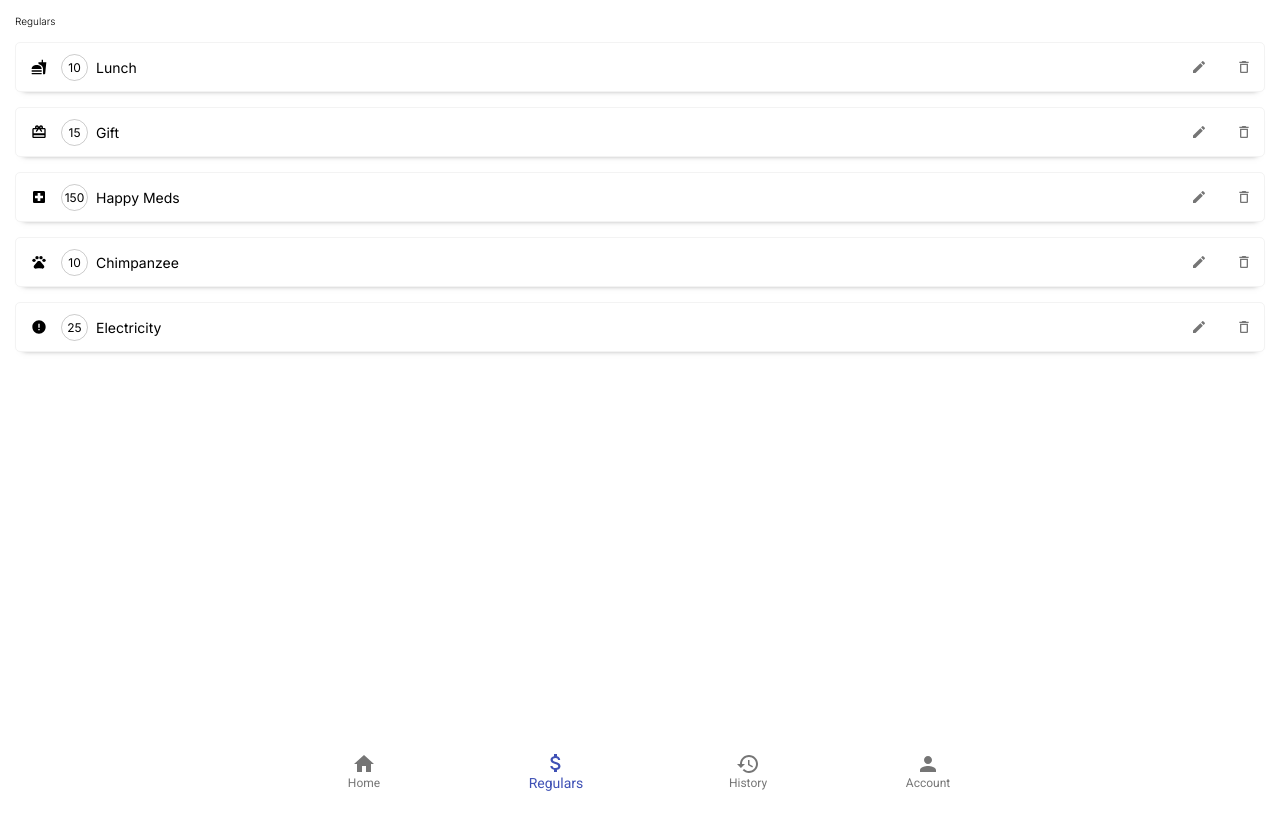
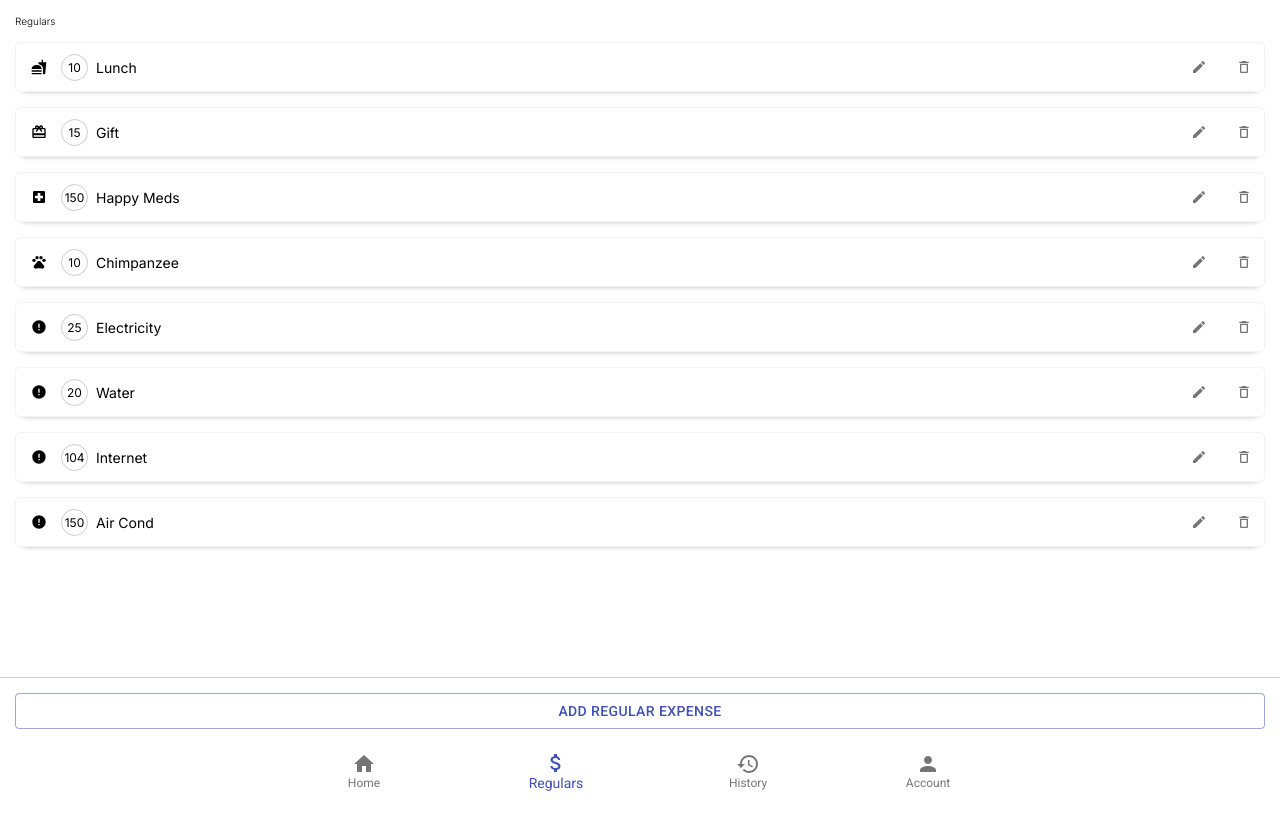
Before and after one commit to rajsaha/lazywallet, a React (Create React App) app: page /regulars in a window 1280 px wide. Shown: the top 830 px of the page. Built offline with nearby package versions, Linux system fonts and the light colour scheme.

Commit message:
wip add regular expense

```diff
--- /dev/null
+++ b/src/components/AddRegularExpense/AddRegularExpense.js
@@ -0,0 +1,60 @@
+import { Button } from '@material-ui/core';
+import React, { useState } from 'react';
+import './AddRegularExpense.scss';
+import Dialog from '@material-ui/core/Dialog';
+import DialogActions from '@material-ui/core/DialogActions';
+import DialogContent from '@material-ui/core/DialogContent';
+import DialogTitle from '@material-ui/core/DialogTitle';
+import AddExpense from '../AddExpense/AddExpense';
+import dummyDataObj from "@Helper/dummy-data/dummy-data.service";
+
+function AddRegularExpense() {
+    const [showDialog, setShowDialog] = useState(false);
+    const handleClose = () => {
+        setShowDialog(false);
+    };
+
+    function addNewRegularExpense({ type, title, amount }) {
+        if (!title || !amount) {
+            return false;
+        }
+
+        console.log(type, title, amount)
+
+        dummyDataObj.addRegularExpense({
+            type: type,
+            title: title,
+            amount: amount
+        });
+
+        return true;
+    }
+
+    return (
+        <>
+            { showDialog ?
+                <Dialog open={showDialog} onClose={handleClose} aria-labelledby="form-dialog-title">
+                    <DialogTitle id="form-dialog-title">Add Regular Expense</DialogTitle>
+                    <DialogContent>
+                        <AddExpense expenseCallback={addNewRegularExpense} showButton={false} />
+                    </DialogContent>
+                    <DialogActions>
+                        <Button onClick={handleClose} color="primary">
+                            Cancel
+                        </Button>
+                        <Button color="primary">
+                            Add
+                        </Button>
+                    </DialogActions>
+                </Dialog>
+                :
+                ""
+            }
+            <div className="add-button">
+                <Button variant="outlined" color="primary" onClick={() => setShowDialog(true)}>Add Regular Expense</Button>
+            </div>
+        </>
+    );
+}
+
+export default AddRegularExpense;
--- /dev/null
+++ b/src/components/AddRegularExpense/AddRegularExpense.scss
@@ -0,0 +1,7 @@
+.add-button {
+    background-color: white;
+    box-sizing: border-box;
+    button {
+        width: 100%;
+    }
+}
--- a/src/helper/dummy-data/dummy-data.service.js
+++ b/src/helper/dummy-data/dummy-data.service.js
@@ -33,6 +33,27 @@ class DummyData {
             typeId: 7,
             title: "Electricity",
             amount: 25
+        },
+        {
+            id: 5,
+            typeDesc: "utilities",
+            typeId: 7,
+            title: "Water",
+            amount: 20
+        },
+        {
+            id: 6,
+            typeDesc: "utilities",
+            typeId: 7,
+            title: "Internet",
+            amount: 104
+        },
+        {
+            id: 7,
+            typeDesc: "utilities",
+            typeId: 7,
+            title: "Air Cond",
+            amount: 150
         }
     ];
 
@@ -114,6 +135,17 @@ class DummyData {
         });
     }
 
+    addRegularExpense(data) {
+        let maxId = Math.max.apply(Math, this.regExpenses.map((o) => o.id)) + 1;
+        this.regExpenses.push({
+            id: maxId,
+            typeDesc: this.getTypeDesc(data.type),
+            typeId: data.type,
+            title: data.title,
+            amount: data.amount,
+        });
+    }
+
     removeExpense(id) {
         const itemIndex = this.allExpenses.map(item => item.id).indexOf(id);
         this.allExpenses.splice(itemIndex, 1);
@@ -164,6 +196,10 @@ export function addExpense(data) {
     return dummyDataObj.addExpense;
 }
 
+export function addRegularExpense(data) {
+    return dummyDataObj.addRegularExpense;
+}
+
 export function removeExpense(data) {
     return dummyDataObj.removeExpense;
 }
--- a/src/index.scss
+++ b/src/index.scss
@@ -15,6 +15,7 @@ code {
 }
 
 .section {
+  box-sizing: border-box;
   .section-header {
     font-size: 10px;
     @extend .interFont;
--- a/src/pages/Regulars/Regulars.js
+++ b/src/pages/Regulars/Regulars.js
@@ -3,13 +3,14 @@ import { withRouter } from 'react-router';
 import './Regulars.scss';
 import dummyDataObj from "@Helper/dummy-data/dummy-data.service";
 import RegularExpense from '../../components/RegularExpense/RegularExpense';
+import AddRegularExpense from '../../components/AddRegularExpense/AddRegularExpense';
 
 function Regulars() {
     const regExps = dummyDataObj.getDummyData();
 
     useEffect(() => {
-        window.scrollTo(0,0);
-        return (() => {});
+        window.scrollTo(0, 0);
+        return (() => { });
     }, []);
 
     return (
@@ -24,6 +25,10 @@ function Regulars() {
                     </div>
                 </div>
             </div>
+
+            <div className="add-regular-expense section padding-horizontal-15">
+                <AddRegularExpense />
+            </div>
         </div>
     );
 }
--- a/src/pages/Regulars/Regulars.scss
+++ b/src/pages/Regulars/Regulars.scss
@@ -4,4 +4,13 @@
     .section-header {
         margin-bottom: 15px;
     }
+
+    .add-regular-expense {
+        background-color: white;
+        position: fixed;
+        bottom: 56px;
+        width: 100%;
+        padding: 15px;
+        border-top: 1px solid rgba(0, 0, 0, .2);
+    }
 }
```
Also changed, not shown: 1 other file (tests, documents, lock files or other folders).
